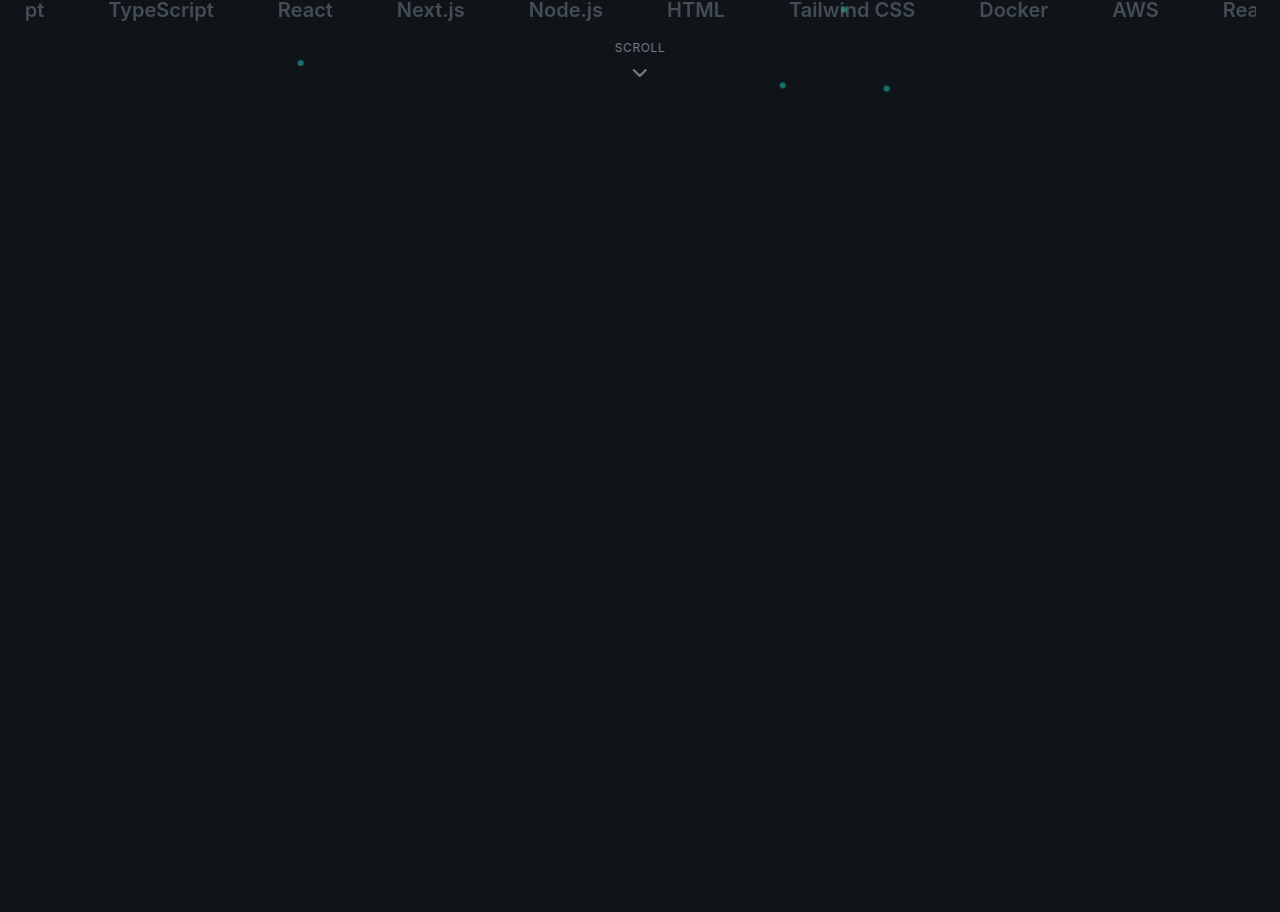
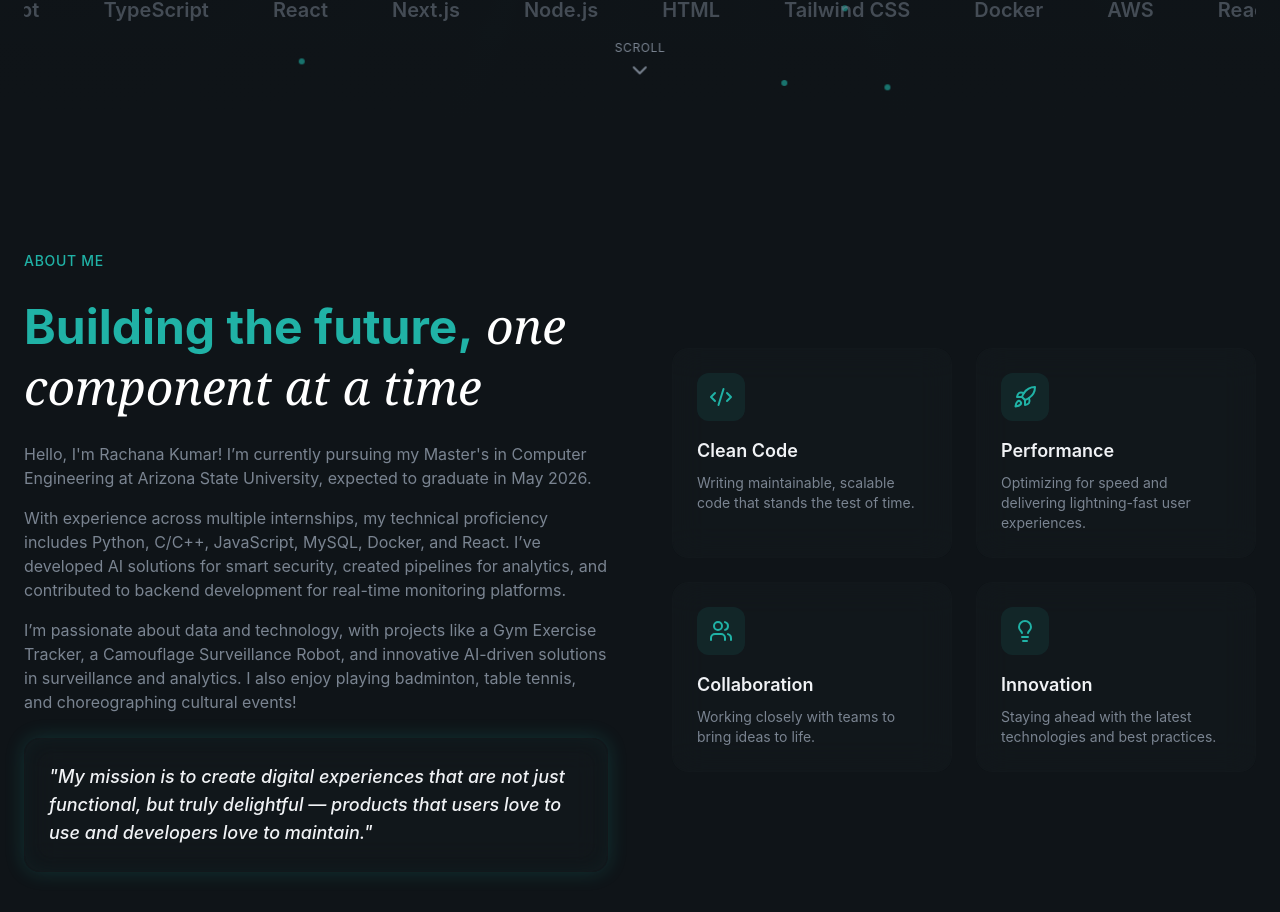
Before and after one commit to Rachana-Kumar/Dev_personal_portfolio, a React (Vite) app: page / in a window 1280 px wide. Shown: the part 1060-1972 px from the top of the page. Before the commit the page ends 1180 px from the top, so only its background shows below. Built offline with nearby package versions, Linux system fonts and the light colour scheme.

Commit message:
feat: update Navbar to close mobile menu on link/button click; enhance About section with personal details and highlights

```diff
--- a/src/layout/Navbar.jsx
+++ b/src/layout/Navbar.jsx
@@ -74,13 +74,14 @@
               <a
                 href={link.href}
                 key={index}
+                onClick={() => setIsMobileMenuOpen(false)}
                 className="text-lg text-muted-foreground hover:text-foreground py-2"
               >
                 {link.label}
               </a>
             ))}
 
-            <Button>Contact Me</Button>
+            <Button onClick={() => setIsMobileMenuOpen(false)}>Contact Me</Button>
           </div>
         </div>
       )}
--- a/src/sections/About.jsx
+++ b/src/sections/About.jsx
@@ -1,3 +1,99 @@
+import { Code2, Lightbulb, Rocket, Users } from "lucide-react";
+
+const highlights = [
+  {
+    icon: Code2,
+    title: "Clean Code",
+    description:
+      "Writing maintainable, scalable code that stands the test of time.",
+  },
+  {
+    icon: Rocket,
+    title: "Performance",
+    description:
+      "Optimizing for speed and delivering lightning-fast user experiences.",
+  },
+  {
+    icon: Users,
+    title: "Collaboration",
+    description: "Working closely with teams to bring ideas to life.",
+  },
+  {
+    icon: Lightbulb,
+    title: "Innovation",
+    description:
+      "Staying ahead with the latest technologies and best practices.",
+  },
+];
+
 export const About = () => {
-    return <section></section>;
-}
+  return (
+    <section id="about" className="py-32 relative overflow-hidden">
+      <div className="container mx-auto px-6 relative z-10">
+        <div className="grid lg:grid-cols-2 gap-16 items-center">
+
+
+          {/* left Column*/}
+          <div className="space-y-6">
+            <div className="animate-fade-in">
+              <span className="text-secondary-foreground text-sm font-medium tracking-wider uppercase">
+                About me
+              </span>
+            </div>
+
+            <h2 className="text-4xl md:text-5xl font-bold leading-tight animate-fade-in animation-delay-100 text-secondary-foreground">
+              Building the future,
+              <span className="font-serif italic font-normal text-white">
+                {" "}
+                one component at a time
+              </span>
+            </h2>
+            <div className="space-y-4 text-muted-foreground animate-fade-in animation-delay-200">
+              <p>
+                Hello, I'm Rachana Kumar! I’m currently pursuing my Master's in
+                Computer Engineering at Arizona State University, expected to
+                graduate in May 2026.
+              </p>
+              <p>
+                With experience across multiple internships, my technical
+                proficiency includes Python, C/C++, JavaScript, MySQL, Docker,
+                and React. I’ve developed AI solutions for smart security,
+                created pipelines for analytics, and contributed to backend
+                development for real-time monitoring platforms.
+              </p>
+              <p>
+                I’m passionate about data and technology, with projects like a
+                Gym Exercise Tracker, a Camouflage Surveillance Robot, and
+                innovative AI-driven solutions in surveillance and analytics. I
+                also enjoy playing badminton, table tennis, and choreographing
+                cultural events!
+              </p>
+            </div>
+
+            <div className="glass rounded-2xl p-6 glow-border animate-fade-in animation-delay-300">
+              <p className="text-lg font-medium italic text-foreground">
+                "My mission is to create digital experiences that are not just
+                functional, but truly delightful — products that users love to
+                use and developers love to maintain."
+              </p>
+            </div>
+          </div>
+
+          {/* Right Column - Highlights */}
+          <div className="grid sm:grid-cols-2 gap-6">
+            {highlights.map((item, idx) => (
+              <div key={idx} className="glass rounded-2xl p-6 animate-fade-in"
+                style={{ animationDelay: `${(idx + 1) * 100}ms` }}>
+                <div className="w-12 h-12 rounded-xl bg-primary/10 flex items-center justify-center mb-4 hover:bg-primary/20">
+                  <item.icon className="w-6 h-6 text-primary"/>
+                </div>
+                <h3 className="text-lg font-semibold mb-2">{item.title}</h3>
+                <p className="text-sm text-muted-foreground">{item.description}</p>
+              </div>
+            ))}
+          </div>
+        </div>
+      </div>
+    </section>
+  );
+};
--- a/src/sections/Hero.jsx
+++ b/src/sections/Hero.jsx
@@ -73,7 +73,7 @@
                 </span>
               </h1>
               <p className="text-lg text-muted-foreground max-w-lg animate-fade-in animation-delay-200">
-                Hi, I'm Pedro Machado — a software engineer specializing in
+                Hi, Rachana Kumar — a software engineer specializing in
                 React, Next.js, and TypeScript. I build scalable, performant web
                 applications that users love.
               </p>
```
